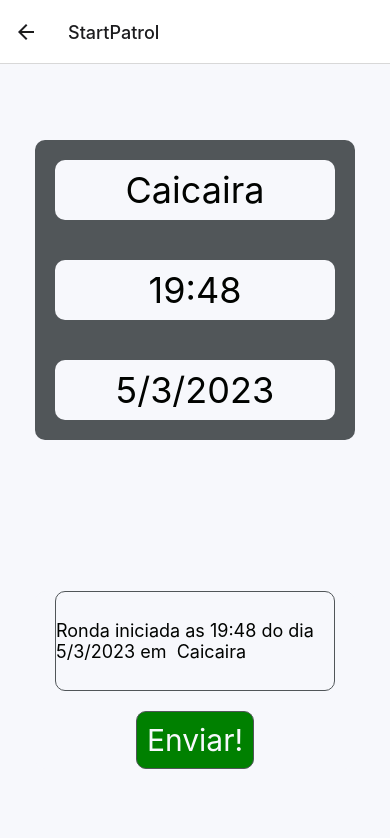
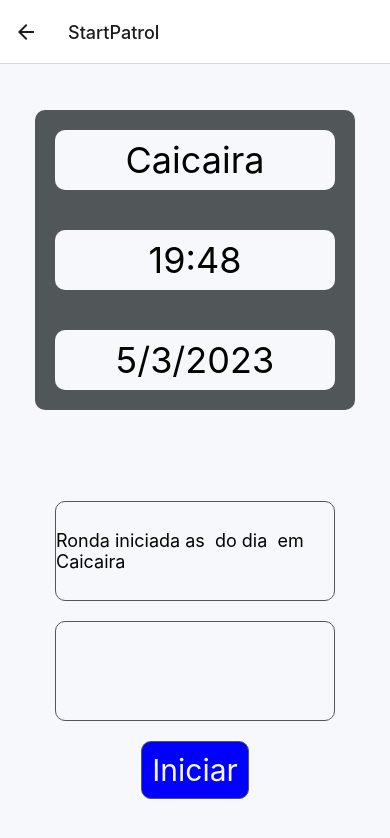
Before and after one commit to felipeFransa/night-patrol, a React Native app: screen /StartPatrol in a window 390 px wide. Shown: the top 838 px of the page. Built offline with nearby package versions, Linux system fonts and the light colour scheme.

Commit message:
version.1.6.0

```diff
--- a/src/screens/StartPatrol/index.tsx
+++ b/src/screens/StartPatrol/index.tsx
@@ -4,14 +4,18 @@ import * as c from './style';
 export const StartPatrol = () => {
   const [localization, setLocation] = useState('Caicaira');
   const [hours, setHours] = useState('');
-  const [date, setDate] = useState('')
+  const [date, setDate] = useState('');
+  const [start, setStart] = useState(false);
+  const [patrolStart, setPatrolStart] = useState('')
+  const [called, setCalled] = useState(false);
 
   const handleNewDate = () => {
-    const data = new Date();
+    const data = new Date(Date.now());
     const NewDate = `${data.getUTCDate()}/${data.getUTCDay()}/${data.getUTCFullYear()}`
-    const NewHours = `${data.getHours()}:${data.getUTCMinutes()}`;
+    const NewHours = `${data.getHours()}:${data.getMinutes()}`;
     setHours(NewHours)
     setDate(NewDate);
+    setPatrolStart(`Ronda iniciada as ${hours} do dia ${date} em  ${localization}`);
   }
   useEffect(()=>{
     handleNewDate();
@@ -19,6 +23,7 @@ export const StartPatrol = () => {
 
   return (
     <c.Container>
+      {!start &&
         <c.ContainerSP>
           <c.BoxText>
             <c.Text>{localization}</c.Text>
@@ -30,15 +35,38 @@ export const StartPatrol = () => {
             <c.Text>{date}</c.Text>
           </c.BoxText>
         </c.ContainerSP>
+      }
 
       <c.BoxStartNotification>
         <c.MSGStartNotification>
-          <c.MSGStart>Ronda iniciada as {hours} do dia {date} em  {localization}</c.MSGStart>
+          <c.MSGStart>{patrolStart}</c.MSGStart>
         </c.MSGStartNotification>
+        {called &&
+        <c.MSGStartNotification>
+          <c.MSGStart>Cobertura as {hours}.</c.MSGStart>
+        </c.MSGStartNotification>
+         }
+        <c.MSGStartNotification>
+          <c.MSGStart></c.MSGStart>
+        </c.MSGStartNotification>
+      {!start &&
         <c.BTNSend>
-          <c.BTNText>Enviar!</c.BTNText>
+          <c.BTNText onPress={()=>setStart(true)}>Iniciar</c.BTNText>
         </c.BTNSend>
+      }
       </c.BoxStartNotification>
+      {start &&
+        <c.BoxStartNotification>
+          <c.BTNSendRED onPress={()=>setCalled(true)}>
+            <c.BTNText>Pausa Ronda</c.BTNText>
+          </c.BTNSendRED>
+          <c.BTNSendGREEN>
+            <c.BTNText>Concluir Ronda</c.BTNText>
+          </c.BTNSendGREEN>
+
+        </c.BoxStartNotification>
+      }
+
     </c.Container>
   )
 }
--- a/src/screens/StartPatrol/style.ts
+++ b/src/screens/StartPatrol/style.ts
@@ -57,6 +57,27 @@ export const MSGStart = styled.Text`
   font-size: 18px;
 `
 export const BTNSend = styled.TouchableOpacity`
+  background: blue;
+  display: flex;
+  justify-content: center;
+  align-items: center;
+  border: 1px solid ${({theme})=>theme.COLORS.PRIMARY_900};
+  border-radius: 10px;
+  width: auto;
+  height: auto;
+`
+export const BTNSendRED = styled.TouchableOpacity`
+  background: red;
+  display: flex;
+  justify-content: center;
+  align-items: center;
+  border: 1px solid ${({theme})=>theme.COLORS.PRIMARY_900};
+  border-radius: 10px;
+  width: auto;
+  height: auto;
+`
+export const BTNSendGREEN = styled.TouchableOpacity`
+  margin-top: 20px;
   background: green;
   display: flex;
   justify-content: center;
```
Lines whose indentation alone changed are shown as unchanged.
